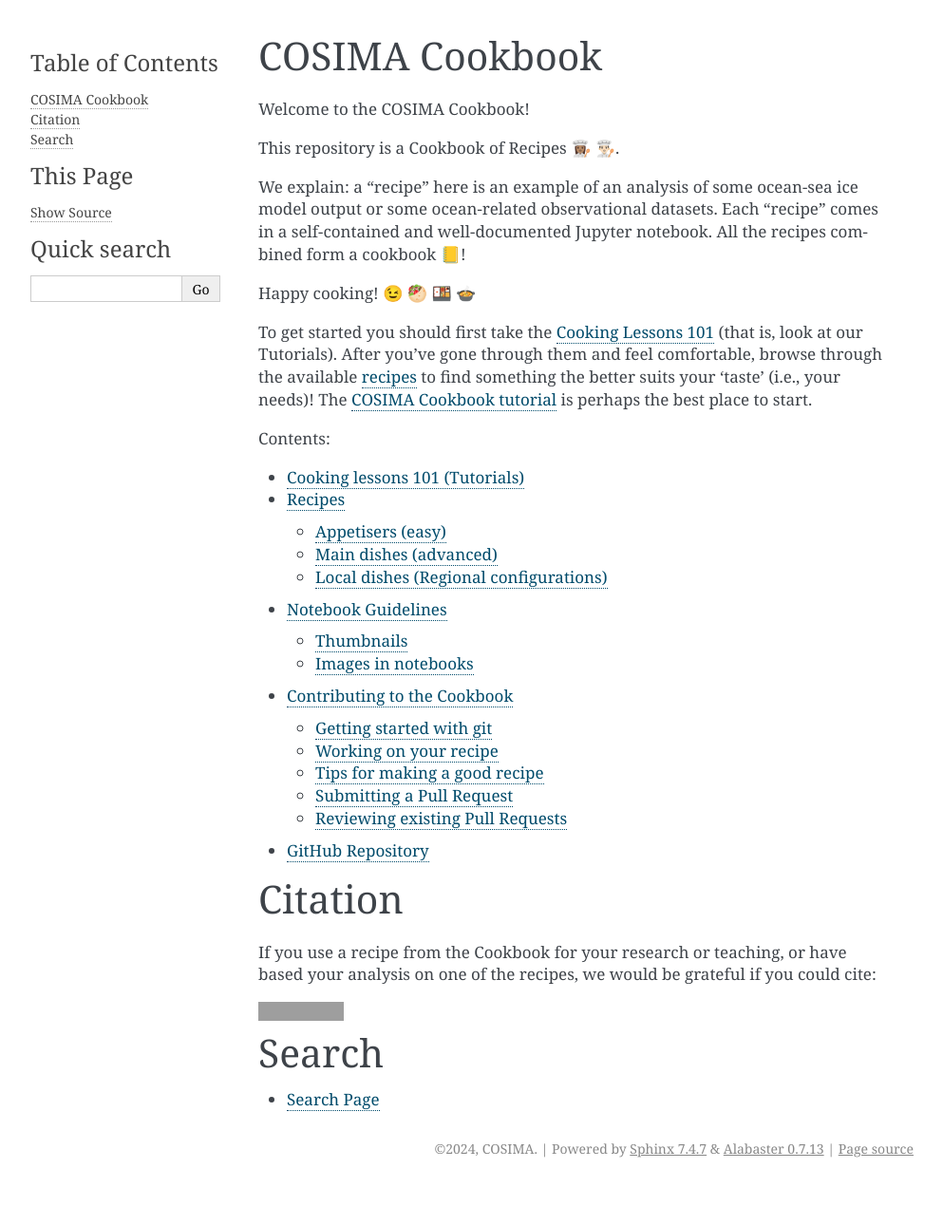
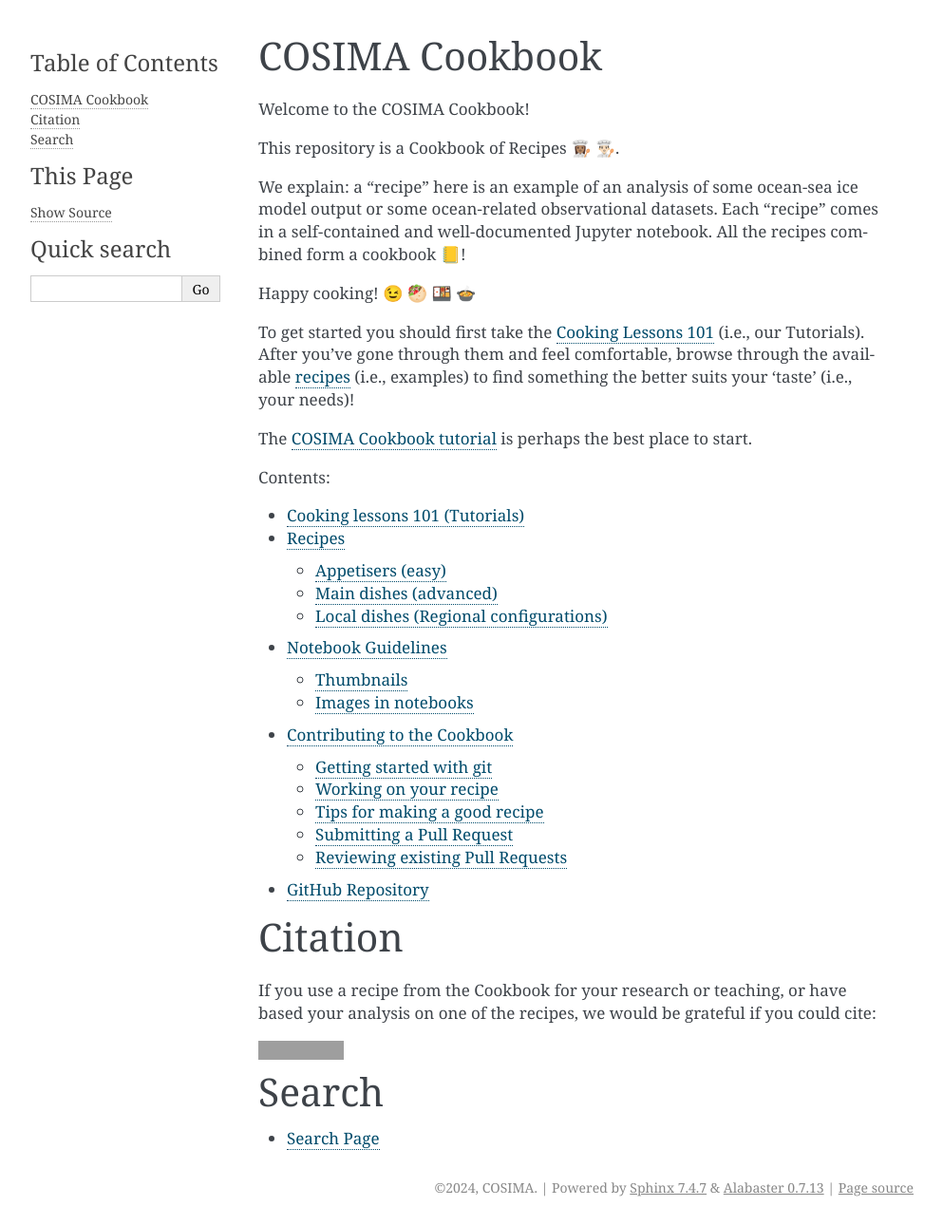
Before and after one commit to COSIMA/cosima-recipes, a Sphinx documentation site: the page built from docs/index.rst, in a window 1280 px wide. Shown: the whole page at 95% size, without its empty margins (148-1141 px from the left). Built offline with Sphinx 7.4.7, drawn with Linux system fonts in a browser that asks for light colours; before the commit the page ends 1249 px from its top, so only the background shows below that; grey boxes are pictures that could not be loaded.

Commit message:
homogenise language

```diff
--- a/docs/index.rst
+++ b/docs/index.rst
@@ -17,9 +17,10 @@ All the recipes combined form a cookbook 📒!
 
 Happy cooking! 😉 🥙 🍱 🍲
 
-To get started you should first take the `Cooking Lessons 101`_ (that is, look at our Tutorials).
+To get started you should first take the `Cooking Lessons 101`_ (i.e., our Tutorials).
 After you've gone through them and feel comfortable, browse through the
-available recipes_ to find something the better suits your 'taste' (i.e., your needs)!
+available recipes_ (i.e., examples) to find something the better suits your 'taste' (i.e., your needs)!
+
 The  `COSIMA Cookbook tutorial`_ is perhaps the best place to start.
 
 .. _Cooking Lessons 101: tutorials.html
```
